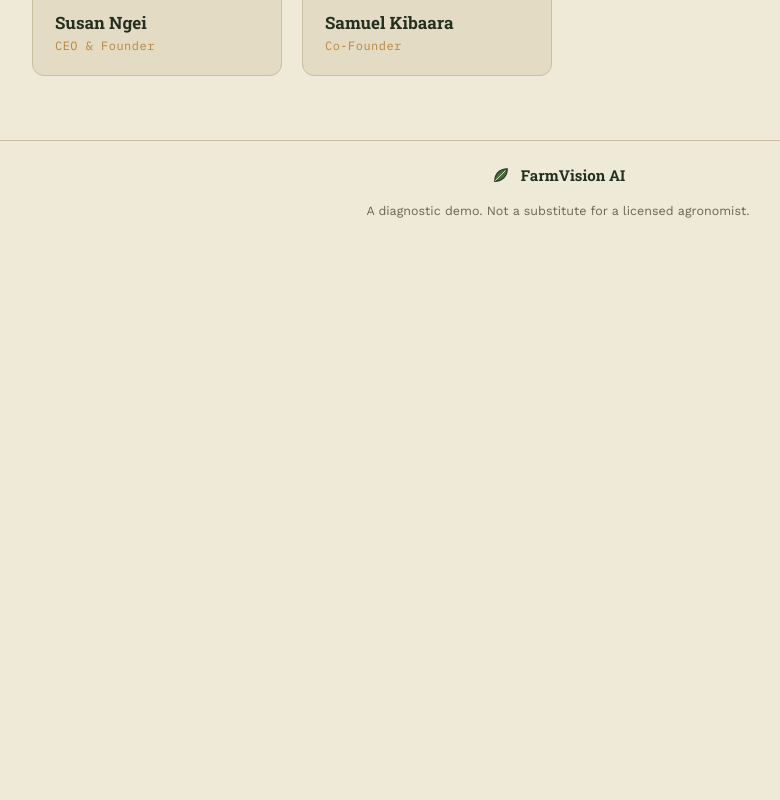
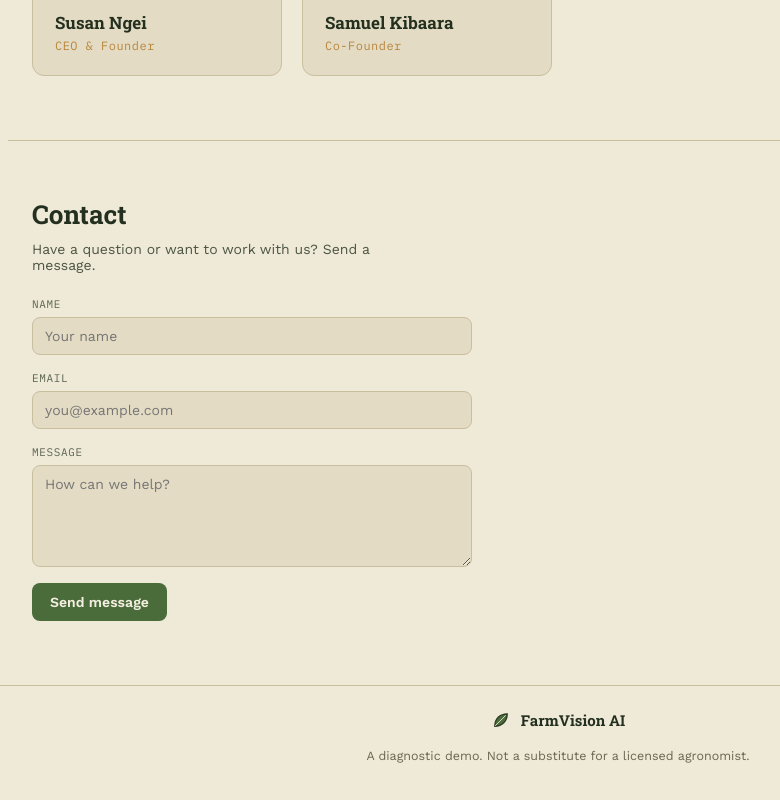
Before and after one commit to susanngei80-ui/farmvision-al, a React (Vite) app: page / in a window 1280 px wide. Shown: the part 1165-1965 px from the top of the page, without its empty margins (82-862 px from the left). Before the commit the page ends 1420 px from the top, so only its background shows below. Built offline with nearby package versions, Linux system fonts and the light colour scheme.

Commit message:
Update App.jsx

```diff
--- a/src/App.jsx
+++ b/src/App.jsx
@@ -12,7 +12,7 @@ const STATUS_COLORS = {
 
 function LeafMark({ size = 28 }) {
   return (
-    <svg width={size} height={size} viewBox="0 0 32 32" fill="none">
+    <svg width={size} height={size} viewBox="0 0 32 32" fill="none" role="img" aria-label="FarmVision AI leaf logo">
       <path d="M6 26C6 14 14 6 26 6C26 18 18 26 6 26Z" stroke="#2B3A22" strokeWidth="2" fill="#4A6B3A" />
       <path d="M7 25L23 9" stroke="#EFE9D8" strokeWidth="1.4" strokeLinecap="round" />
     </svg>
@@ -25,6 +25,9 @@ export default function App() {
   const [result, setResult] = useState(null);
   const [errorMsg, setErrorMsg] = useState("");
   const [dragActive, setDragActive] = useState(false);
+  const [contactName, setContactName] = useState("");
+  const [contactEmail, setContactEmail] = useState("");
+  const [contactMessage, setContactMessage] = useState("");
   const fileInputRef = useRef(null);
 
   const handleFile = useCallback((file) => {
@@ -103,6 +106,17 @@ export default function App() {
     setErrorMsg("");
   };
 
+  const CONTACT_EMAIL = "hello@farmvisionai.example"; // TODO: replace with the real FarmVision AI email
+
+  const handleContactSubmit = (e) => {
+    e.preventDefault();
+    const subject = encodeURIComponent(`Message from ${contactName || "website visitor"}`);
+    const body = encodeURIComponent(
+      `Name: ${contactName}\nEmail: ${contactEmail}\n\n${contactMessage}`
+    );
+    window.location.href = `mailto:${CONTACT_EMAIL}?subject=${subject}&body=${body}`;
+  };
+
   return (
     <div>
       <style>{FONTS}{css}</style>
@@ -118,6 +132,7 @@ export default function App() {
             <a href="#how">How it works</a>
             <a href="#about">About</a>
             <a href="#team">Team</a>
+            <a href="#contact">Contact</a>
           </nav>
         </div>
       </header>
@@ -255,6 +270,7 @@ export default function App() {
           </div>
         </div>
       </section>
+
       <section className="how" id="how">
         <h2>How it works</h2>
         <div className="steps">
@@ -290,7 +306,6 @@ export default function App() {
           <span className="stat-label">average scan time</span>
         </div>
       </section>
-
       <section className="team" id="team">
         <h2>Team</h2>
         <div className="team-grid">
@@ -305,6 +320,49 @@ export default function App() {
             <p className="team-role">Co-Founder</p>
           </div>
         </div>
+      </section>
+
+      <section className="contact" id="contact">
+        <h2>Contact</h2>
+        <p className="contact-lede">Have a question or want to work with us? Send a message.</p>
+        <form className="contact-form" onSubmit={handleContactSubmit}>
+          <label className="contact-label">
+            Name
+            <input
+              type="text"
+              value={contactName}
+              onChange={(e) => setContactName(e.target.value)}
+              required
+              className="contact-input"
+              placeholder="Your name"
+            />
+          </label>
+          <label className="contact-label">
+            Email
+            <input
+              type="email"
+              value={contactEmail}
+              onChange={(e) => setContactEmail(e.target.value)}
+              required
+              className="contact-input"
+              placeholder="you@example.com"
+            />
+          </label>
+          <label className="contact-label">
+            Message
+            <textarea
+              value={contactMessage}
+              onChange={(e) => setContactMessage(e.target.value)}
+              required
+              className="contact-textarea"
+              placeholder="How can we help?"
+              rows={5}
+            />
+          </label>
+          <button type="submit" className="btn-primary">
+            Send message
+          </button>
+        </form>
       </section>
 
       <footer className="footer">
@@ -410,5 +468,14 @@ html,body,#root{margin:0;background:var(--parchment);font-family:'Work Sans',san
 .team-card h3{font-family:'Roboto Slab',serif;font-size:17px;color:var(--ink);margin:0 0 4px;}
 .team-role{font-family:'IBM Plex Mono',monospace;font-size:12px;letter-spacing:0.04em;color:var(--ochre);margin:0;}
 
+.contact{max-width:1100px;margin:0 auto;padding:10px 24px 64px;border-top:1px solid var(--line);padding-top:56px;}
+.contact h2{font-family:'Roboto Slab',serif;font-size:26px;color:var(--ink);margin:0 0 10px;}
+.contact-lede{font-size:14px;color:#4C5642;margin:0 0 24px;max-width:44ch;}
+.contact-form{display:flex;flex-direction:column;gap:16px;max-width:440px;}
+.contact-label{display:flex;flex-direction:column;gap:6px;font-family:'IBM Plex Mono',monospace;font-size:11px;letter-spacing:0.06em;color:#5B6650;text-transform:uppercase;}
+.contact-input,.contact-textarea{font-family:'Work Sans',sans-serif;font-size:14px;color:var(--ink);background:var(--card);border:1px solid var(--line);border-radius:8px;padding:10px 12px;resize:vertical;}
+.contact-input:focus,.contact-textarea:focus{outline:none;border-color:var(--leaf);}
+.contact-form .btn-primary{align-self:flex-start;}
+
 .footer{border-top:1px solid var(--line);padding:24px;display:flex;flex-direction:column;gap:6px;align-items:center;text-align:center;color:#6B664F;font-size:12.5px;}
 `;
```
